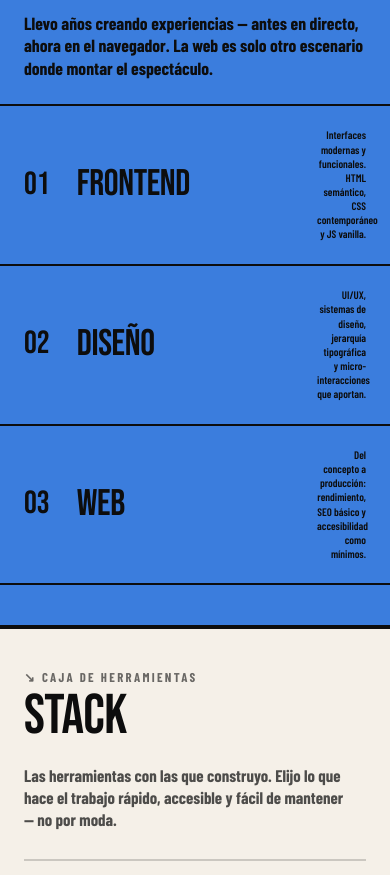
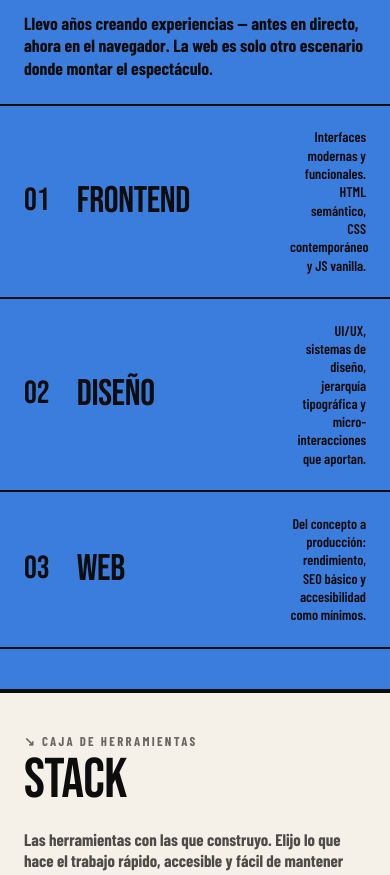
Before and after one commit to Dunlag/fernando, a React (Vite) app: page / in a window 390 px wide. Shown: the part 4820-5695 px from the top of the page. Built offline with nearby package versions, Linux system fonts and the light colour scheme; a web font is replaced by a local one.

Commit message:
Services móvil: descripción más grande (0.9-1.05rem)

```diff
--- a/src/styles/portfolio.css
+++ b/src/styles/portfolio.css
@@ -320,7 +320,7 @@ h1,h2,h3,h4{hyphens:none;-webkit-hyphens:none;word-break:normal;font-family:var(
   .service-item{flex-wrap:nowrap;align-items:center;gap:0.5rem;padding:1.4rem var(--space-section-h);}
   .service-item__num{font-size:clamp(2rem,7vw,3.5rem);min-width:2.8rem;line-height:0.9;}
   .service-item__name{font-size:clamp(2.2rem,9vw,5rem);line-height:0.9;}
-  .service-item__desc{font-size:0.72rem;text-align:right;max-width:11ch;flex-shrink:0;line-height:1.3;}
+  .service-item__desc{font-size:clamp(0.9rem,2.8vw,1.05rem);text-align:right;max-width:13ch;flex-shrink:0;line-height:1.3;}
 
   /* about stats — columna única */
   .about__stats{flex-direction:column;}
@@ -342,7 +342,7 @@ h1,h2,h3,h4{hyphens:none;-webkit-hyphens:none;word-break:normal;font-family:var(
   .hero__title{font-size:clamp(2.8rem,13.5vw,5rem);}
   .hero__card{display:none;}
   .service-item__name{font-size:clamp(2rem,9.5vw,3.5rem);}
-  .service-item__desc{max-width:10ch;font-size:0.68rem;}
+  .service-item__desc{max-width:12ch;font-size:0.88rem;}
 }
 @media(prefers-reduced-motion:reduce){.marquee-inner{animation:none;}.reveal{opacity:1;transform:none;}*{transition-duration:0.01ms!important;animation-duration:0.01ms!important;}}
 @media(prefers-reduced-motion:reduce){.navbar__mobile-panel{transition:none;}}
```
